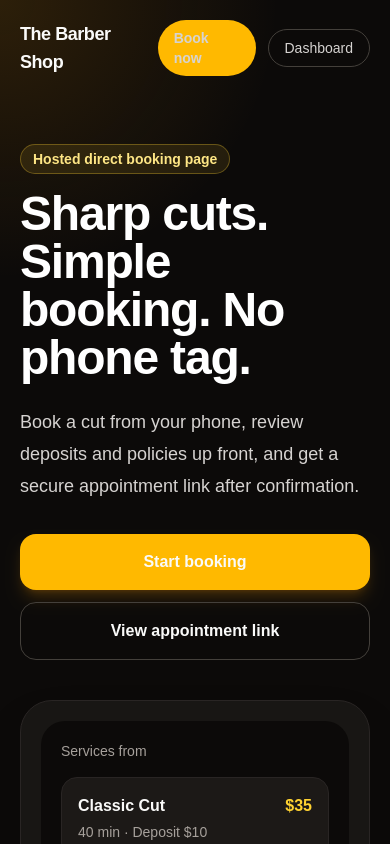
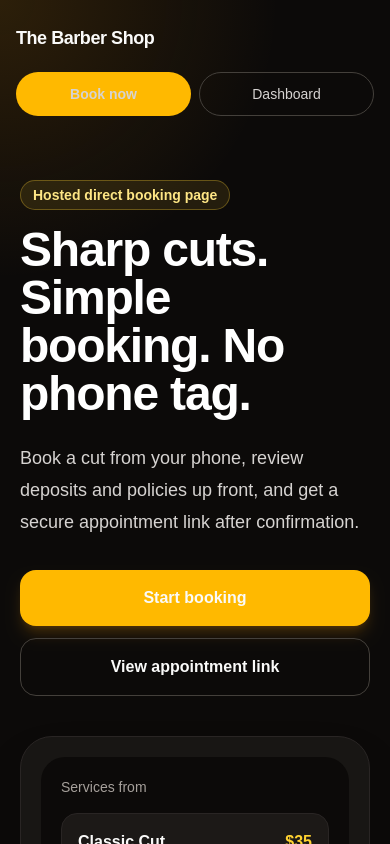
Before and after one commit to donkeykong91/barbershop, a Next.js app: page / in a window 390 px wide. Shown: the top 844 px of the page. Built offline with nearby package versions, Linux system fonts and the light colour scheme.

Commit message:
Fix responsive button interactions

```diff
--- a/src/app/appointment/[token]/page.tsx
+++ b/src/app/appointment/[token]/page.tsx
@@ -1,4 +1,5 @@
 import Link from "next/link";
+import { AppointmentActions } from "@/components/AppointmentActions";
 import { business, money, services } from "@/lib/business-data";
 
 export default async function AppointmentPage({ params }: { params: Promise<{ token: string }> }) {
@@ -18,11 +19,7 @@ export default async function AppointmentPage({ params }: { params: Promise<{ to
           <p><strong className="text-white">Location:</strong> {business.location}</p>
           <p className="text-xs text-stone-500">Token preview: {token}</p>
         </div>
-        <div className="mt-6 grid gap-3 sm:grid-cols-3">
-          <button className="rounded-2xl bg-amber-400 px-4 py-3 font-black text-stone-950">Reschedule once</button>
-          <button className="rounded-2xl border border-stone-700 px-4 py-3 font-bold">Cancel</button>
-          <button className="rounded-2xl border border-stone-700 px-4 py-3 font-bold">Message barber</button>
-        </div>
+        <AppointmentActions />
       </section>
     </main>
   );
--- a/src/app/dashboard/calendar/page.tsx
+++ b/src/app/dashboard/calendar/page.tsx
@@ -1,5 +1,6 @@
 import { demoAppointments } from "@/lib/appointments";
 import { availabilitySettings } from "@/lib/settings";
+import { CalendarActions } from "@/components/CalendarActions";
 
 export default function CalendarPage() {
   return (
@@ -18,7 +19,7 @@ export default function CalendarPage() {
           <div className="mt-4 grid gap-3">
             {availabilitySettings.blockedTime.map((block) => <div key={block.id} className="rounded-xl bg-stone-50 p-3 text-sm"><strong>{block.label}</strong><p className="text-stone-600">{block.day} · {block.start}-{block.end}</p></div>)}
           </div>
-          <button className="mt-5 w-full rounded-xl bg-stone-950 px-4 py-3 font-bold text-white">Add walk-in / block</button>
+          <CalendarActions />
         </aside>
       </div>
     </div>
--- a/src/app/globals.css
+++ b/src/app/globals.css
@@ -24,3 +24,7 @@ body {
 a { color: inherit; text-decoration: none; }
 
 input, select, textarea, button { font: inherit; }
+
+button:not(:disabled), [role="button"], a[href] {
+  cursor: pointer;
+}
--- a/src/app/login/page.tsx
+++ b/src/app/login/page.tsx
@@ -10,7 +10,7 @@ export default function LoginPage() {
         <form className="mt-6 grid gap-4">
           <label className="grid gap-2 text-sm font-bold text-stone-300">Email<input className="rounded-2xl border border-stone-800 bg-stone-950 px-4 py-3 text-white" placeholder="owner@example.com" /></label>
           <label className="grid gap-2 text-sm font-bold text-stone-300">Password<input type="password" className="rounded-2xl border border-stone-800 bg-stone-950 px-4 py-3 text-white" placeholder="••••••••" /></label>
-          <button type="button" className="rounded-2xl bg-amber-400 px-5 py-4 font-black text-stone-950">Continue demo</button>
+          <Link href="/dashboard" className="inline-flex min-h-14 items-center justify-center rounded-2xl bg-amber-400 px-5 py-4 text-center font-black text-stone-950 transition hover:bg-amber-300 focus-visible:outline-2 focus-visible:outline-offset-2 focus-visible:outline-amber-300 active:scale-[0.98]">Continue demo</Link>
         </form>
       </section>
     </main>
--- /dev/null
+++ b/src/components/AppointmentActions.tsx
@@ -0,0 +1,24 @@
+"use client";
+
+import { useState } from "react";
+
+const actions = {
+  reschedule: "Reschedule request started. Pick a replacement slot from the barber dashboard next.",
+  cancel: "Cancellation request staged. Production will require confirmation before changing the appointment.",
+  message: "Message composer opened. SMS/email relay wiring comes with the messaging backend.",
+};
+
+export function AppointmentActions() {
+  const [status, setStatus] = useState("Choose an appointment action to preview the next step.");
+
+  return (
+    <div className="mt-6">
+      <div className="grid gap-3 sm:grid-cols-3">
+        <button type="button" onClick={() => setStatus(actions.reschedule)} className="min-h-12 rounded-2xl bg-amber-400 px-4 py-3 font-black text-stone-950 transition hover:bg-amber-300 focus-visible:outline-2 focus-visible:outline-offset-2 focus-visible:outline-amber-300 active:scale-[0.98]">Reschedule once</button>
+        <button type="button" onClick={() => setStatus(actions.cancel)} className="min-h-12 rounded-2xl border border-stone-700 px-4 py-3 font-bold transition hover:border-red-300 hover:bg-red-500/10 focus-visible:outline-2 focus-visible:outline-offset-2 focus-visible:outline-red-300 active:scale-[0.98]">Cancel</button>
+        <button type="button" onClick={() => setStatus(actions.message)} className="min-h-12 rounded-2xl border border-stone-700 px-4 py-3 font-bold transition hover:border-amber-300 hover:bg-amber-300/10 focus-visible:outline-2 focus-visible:outline-offset-2 focus-visible:outline-amber-300 active:scale-[0.98]">Message barber</button>
+      </div>
+      <p className="mt-4 rounded-2xl border border-stone-800 bg-stone-950 p-4 text-sm text-stone-300" aria-live="polite">{status}</p>
+    </div>
+  );
+}
--- /dev/null
+++ b/src/components/CalendarActions.tsx
@@ -0,0 +1,27 @@
+"use client";
+
+import { useState } from "react";
+
+export function CalendarActions() {
+  const [showForm, setShowForm] = useState(false);
+  const [status, setStatus] = useState("");
+
+  return (
+    <div className="mt-5">
+      <button type="button" onClick={() => setShowForm((current) => !current)} className="min-h-12 w-full rounded-xl bg-stone-950 px-4 py-3 font-bold text-white transition hover:bg-stone-800 focus-visible:outline-2 focus-visible:outline-offset-2 focus-visible:outline-stone-950 active:scale-[0.98]">
+        {showForm ? "Close quick add" : "Add walk-in / block"}
+      </button>
+      {showForm && (
+        <form className="mt-4 grid gap-3 rounded-xl border border-stone-200 bg-stone-50 p-3 text-sm">
+          <label className="grid gap-1 font-bold text-stone-700">Label<input className="min-h-11 rounded-lg border border-stone-300 bg-white px-3 font-normal" placeholder="Walk-in or blocked time" /></label>
+          <div className="grid grid-cols-2 gap-2">
+            <label className="grid gap-1 font-bold text-stone-700">Start<input className="min-h-11 rounded-lg border border-stone-300 bg-white px-3 font-normal" placeholder="2:00 PM" /></label>
+            <label className="grid gap-1 font-bold text-stone-700">End<input className="min-h-11 rounded-lg border border-stone-300 bg-white px-3 font-normal" placeholder="2:30 PM" /></label>
+          </div>
+          <button type="button" onClick={() => setStatus("Quick add staged for review. Persistence comes with the calendar backend.")} className="min-h-11 rounded-lg bg-amber-400 px-3 font-black text-stone-950 transition hover:bg-amber-300 focus-visible:outline-2 focus-visible:outline-offset-2 focus-visible:outline-amber-400 active:scale-[0.98]">Stage on calendar</button>
+        </form>
+      )}
+      {status && <p className="mt-3 rounded-xl bg-amber-50 p-3 text-sm font-bold text-amber-900" aria-live="polite">{status}</p>}
+    </div>
+  );
+}
--- a/src/components/Header.tsx
+++ b/src/components/Header.tsx
@@ -2,11 +2,11 @@ import Link from "next/link";
 
 export function Header() {
   return (
-    <header className="mx-auto flex w-full max-w-6xl items-center justify-between px-5 py-5">
-      <Link href="/" className="text-lg font-black tracking-tight">The Barber Shop</Link>
-      <nav className="flex items-center gap-3 text-sm text-stone-300">
-        <Link href="/book" className="rounded-full bg-amber-400 px-4 py-2 font-bold text-stone-950">Book now</Link>
-        <Link href="/dashboard" className="rounded-full border border-stone-700 px-4 py-2">Dashboard</Link>
+    <header className="mx-auto flex w-full max-w-6xl flex-wrap items-center gap-3 px-4 py-4 sm:px-5 sm:py-5">
+      <Link href="/" className="inline-flex min-h-11 flex-1 items-center text-lg font-black tracking-tight">The Barber Shop</Link>
+      <nav className="grid w-full grid-cols-2 gap-2 text-sm text-stone-300 sm:flex sm:w-auto sm:items-center sm:gap-3">
+        <Link href="/book" className="inline-flex min-h-11 items-center justify-center rounded-full bg-amber-400 px-4 py-2 text-center font-bold text-stone-950 transition hover:bg-amber-300 focus-visible:outline-2 focus-visible:outline-offset-2 focus-visible:outline-amber-300 active:scale-[0.98]">Book now</Link>
+        <Link href="/dashboard" className="inline-flex min-h-11 items-center justify-center rounded-full border border-stone-700 px-4 py-2 text-center transition hover:border-stone-500 hover:bg-stone-900 focus-visible:outline-2 focus-visible:outline-offset-2 focus-visible:outline-stone-400 active:scale-[0.98]">Dashboard</Link>
       </nav>
     </header>
   );
```
